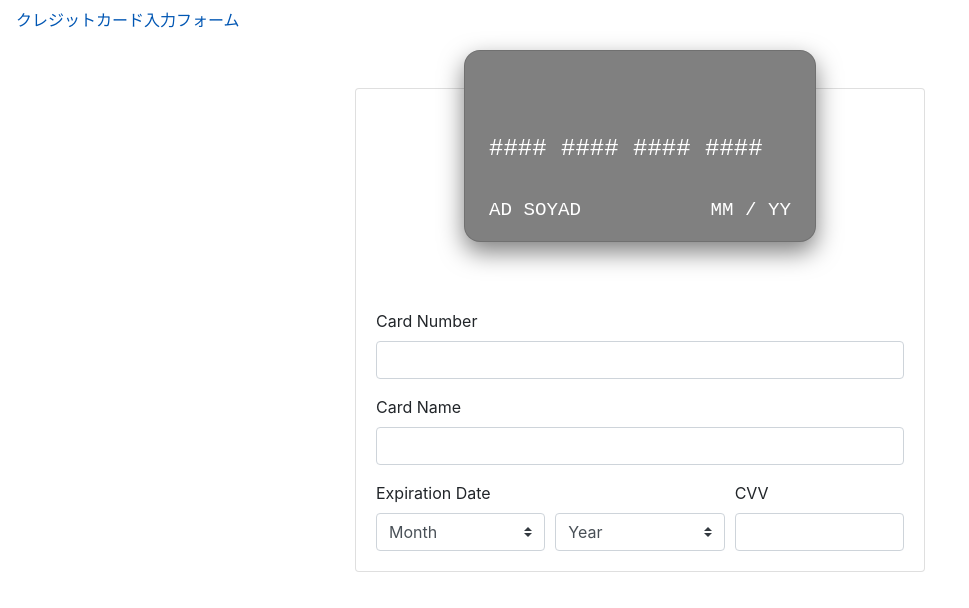
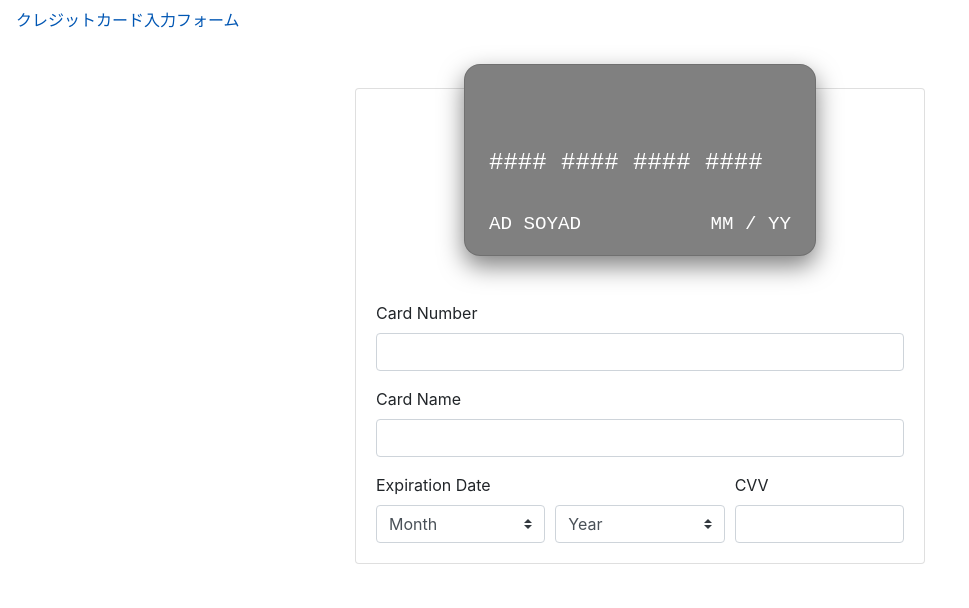
Before and after one commit to youmts/credit-card-form, a Vue app: page / in a window 1280 px wide. Shown: the top 608 px of the page, without its empty margins (0-969 px from the left). Built offline with nearby package versions, Linux system fonts and the light colour scheme.

Commit message:
feat: 微調整

```diff
--- a/src/components/CardForm.vue
+++ b/src/components/CardForm.vue
@@ -4,6 +4,7 @@
       <b-form-input
         id="card-number"
         required
+        maxlength="16"
         v-model="cardFormData.cardNumber"
         @input="emitValue()"
       ></b-form-input>
@@ -55,6 +56,7 @@
         <b-form-input
           id="cvv"
           required
+          maxlength="4"
           v-model="cardFormData.cvv"
           @input="emitValue()"
         ></b-form-input>
--- a/src/containers/Project.vue
+++ b/src/containers/Project.vue
@@ -39,7 +39,7 @@ export default Vue.extend({
 <style scoped lang="scss">
 .project_card-show {
   position: absolute;
-  top: 50px;
+  top: 4rem;
   z-index: 1;
   left: 50%;
   transform: translate(-50%, 0);
@@ -48,6 +48,6 @@ export default Vue.extend({
 }
 
 .project_card-form {
-  margin-top: 200px;
+  margin-top: 12rem;
 }
 </style>
--- a/src/lib/date.ts
+++ b/src/lib/date.ts
@@ -4,7 +4,10 @@ function padZeroMonth(number: number): string {
   return ("00" + number).slice(-2);
 }
 
+// NOTE: 01〜12
 export const availableMonths = [...Array(12)].map((_, i) => padZeroMonth(i + 1));
+
+// NOTE: 今年〜8年後
 export const availableYears = [...Array(8)].map((_, i) => addYears(new Date(), i)
       .getFullYear()
       .toString()
```
